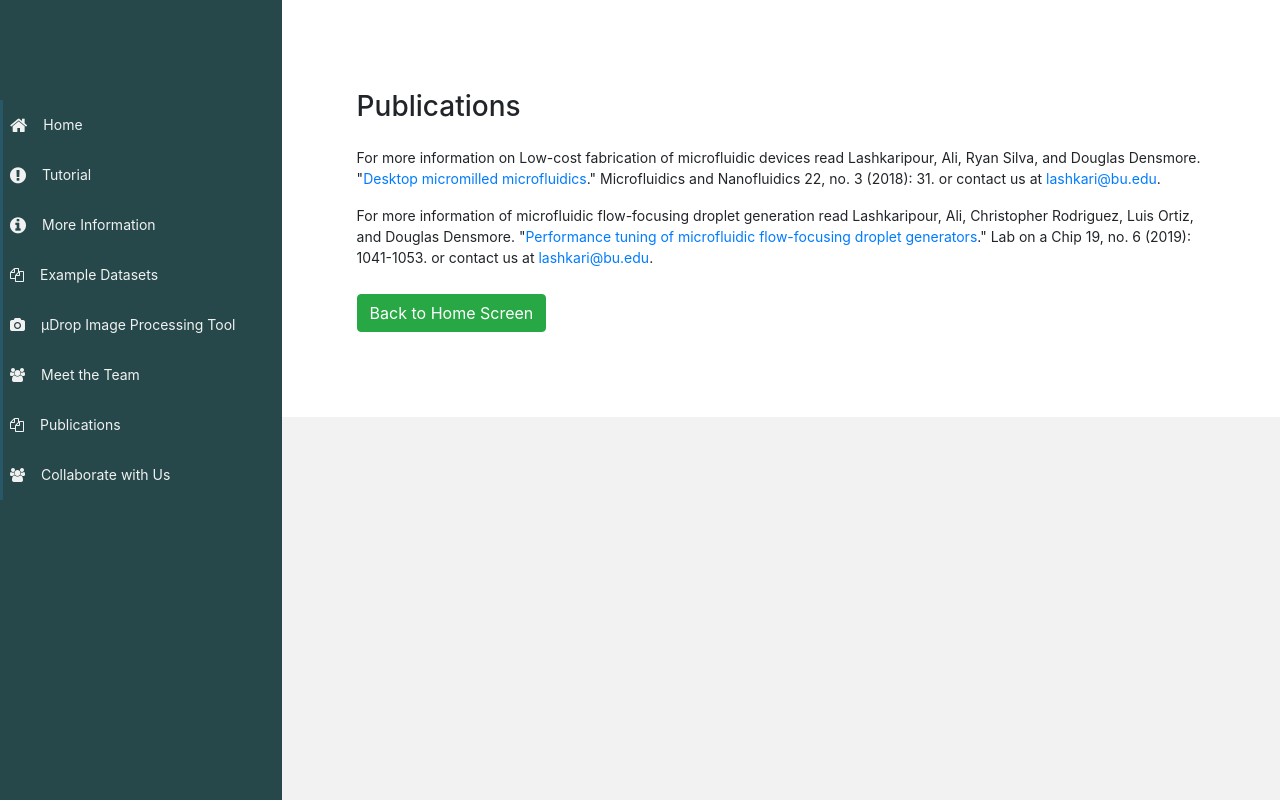
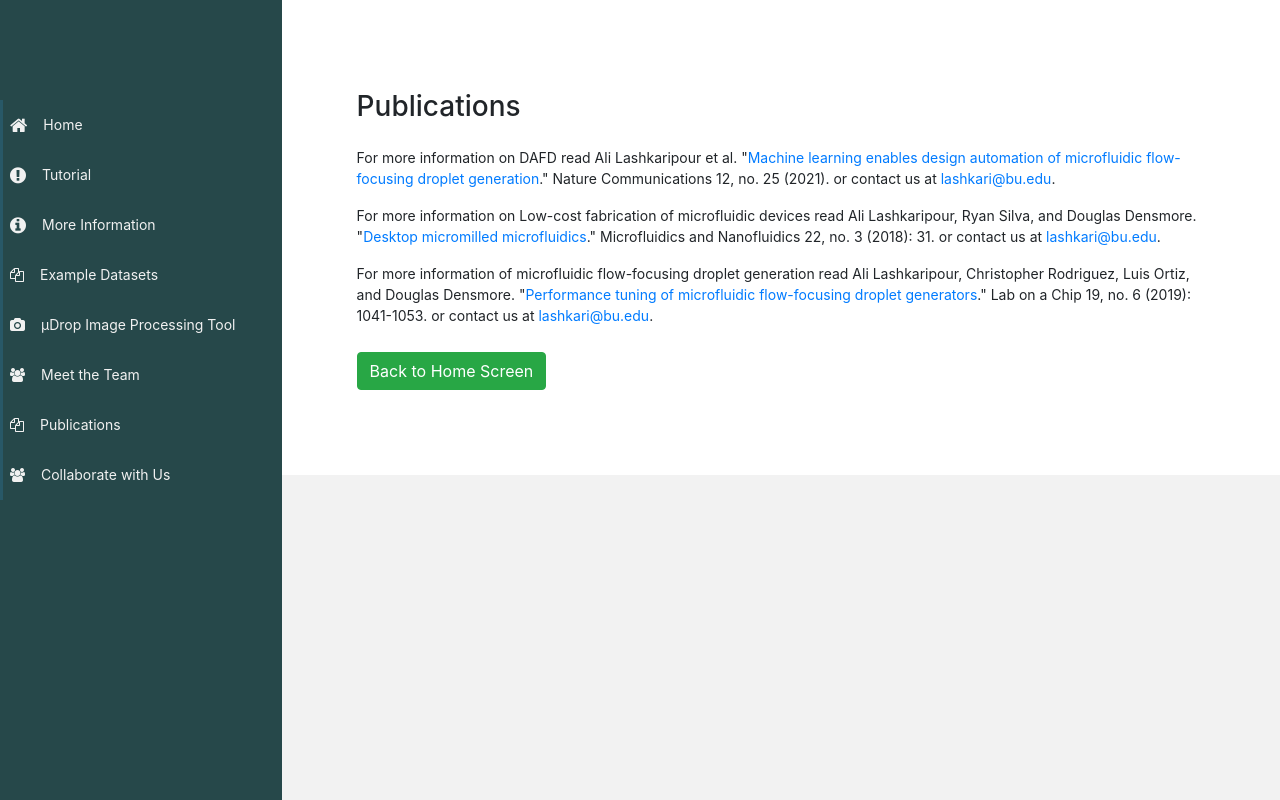
Before and after one commit to CIDARLAB/dafd-website, a Flask app: page /publications in a window 1280 px wide. Run offline with Flask 2, Linux system fonts and the light colour scheme; some libraries are stand-ins or nearby versions.

Commit message:
Updated publications page

```diff
--- a/app/templates/publications.html
+++ b/app/templates/publications.html
@@ -8,9 +8,11 @@
             <div class="col-md-12 col-sm-12">
                 <h3>Publications</h3>
                 <div class="static-content">
-                    <p>For more information on Low-cost fabrication of microfluidic devices read Lashkaripour, Ali, Ryan Silva, and Douglas Densmore. "<a href="https://link.springer.com/article/10.1007/s10404-018-2048-2" target="_blank">Desktop micromilled microfluidics</a>." Microfluidics and Nanofluidics 22, no. 3 (2018): 31. or contact us at <a href="mailto:lashkari@bu.edu" target="_top">lashkari@bu.edu</a>.</p>
+                    <p>For more information on DAFD read Ali Lashkaripour et al. "<a href="https://doi.org/10.1038/s41467-020-20284-z" target="_blank">Machine learning enables design automation of microfluidic flow-focusing droplet generation</a>." Nature Communications 12, no. 25 (2021). or contact us at <a href="mailto:lashkari@bu.edu" target="_top">lashkari@bu.edu</a>.</p>
 
-                    <p>For more information of microfluidic flow-focusing droplet generation read Lashkaripour, Ali, Christopher Rodriguez, Luis Ortiz, and Douglas Densmore. "<a href="https://pubs.rsc.org/en/content/articlelanding/2019/lc/c8lc01253a" target="_blank">Performance tuning of microfluidic flow-focusing droplet generators</a>." Lab on a Chip 19, no. 6 (2019): 1041-1053. or contact us at <a href="mailto:lashkari@bu.edu" target="_top">lashkari@bu.edu</a>.</p>
+                    <p>For more information on Low-cost fabrication of microfluidic devices read Ali Lashkaripour, Ryan Silva, and Douglas Densmore. "<a href="https://link.springer.com/article/10.1007/s10404-018-2048-2" target="_blank">Desktop micromilled microfluidics</a>." Microfluidics and Nanofluidics 22, no. 3 (2018): 31. or contact us at <a href="mailto:lashkari@bu.edu" target="_top">lashkari@bu.edu</a>.</p>
+
+                    <p>For more information of microfluidic flow-focusing droplet generation read Ali Lashkaripour, Christopher Rodriguez, Luis Ortiz, and Douglas Densmore. "<a href="https://pubs.rsc.org/en/content/articlelanding/2019/lc/c8lc01253a" target="_blank">Performance tuning of microfluidic flow-focusing droplet generators</a>." Lab on a Chip 19, no. 6 (2019): 1041-1053. or contact us at <a href="mailto:lashkari@bu.edu" target="_top">lashkari@bu.edu</a>.</p>
                 </div>
             </div>
         </div>
```
